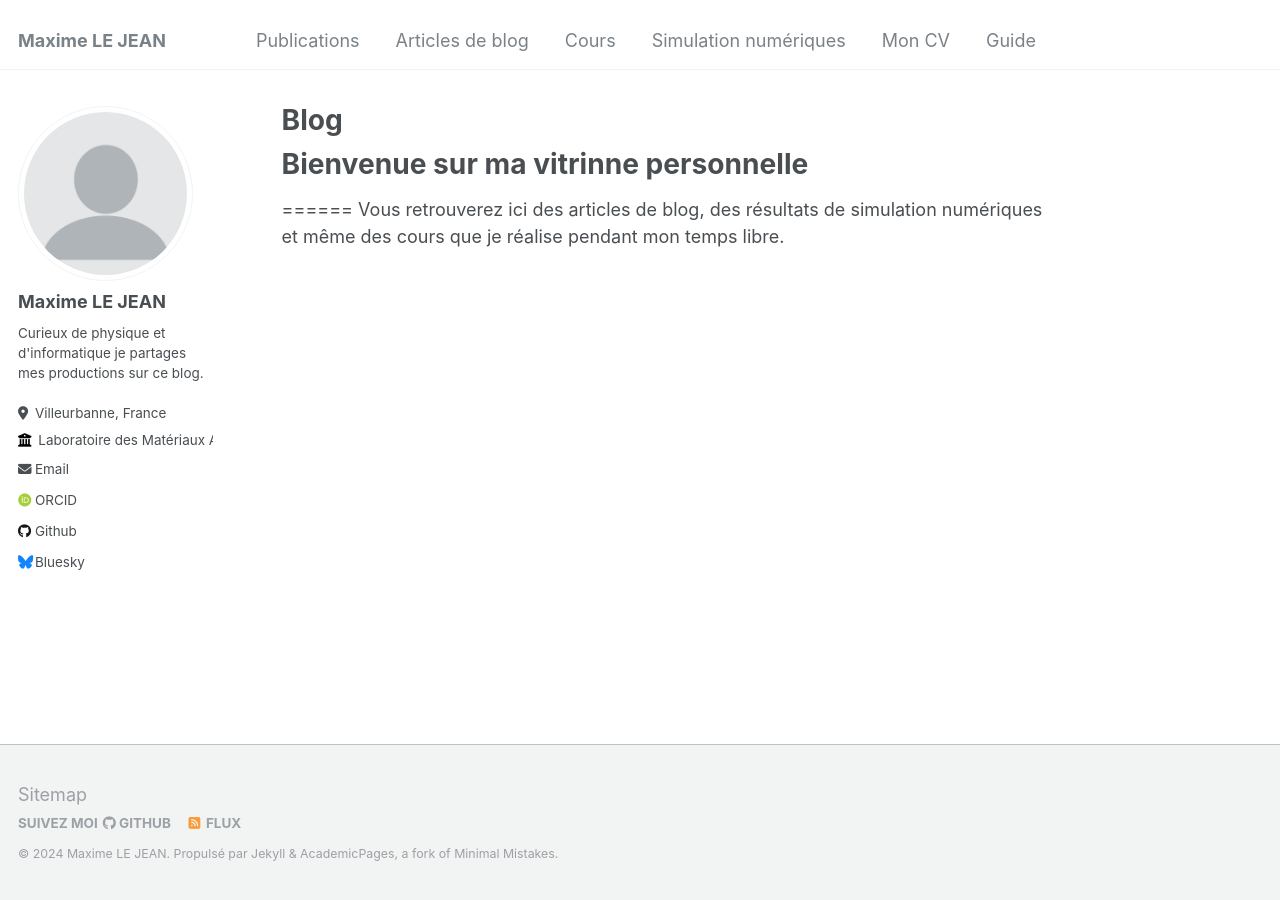
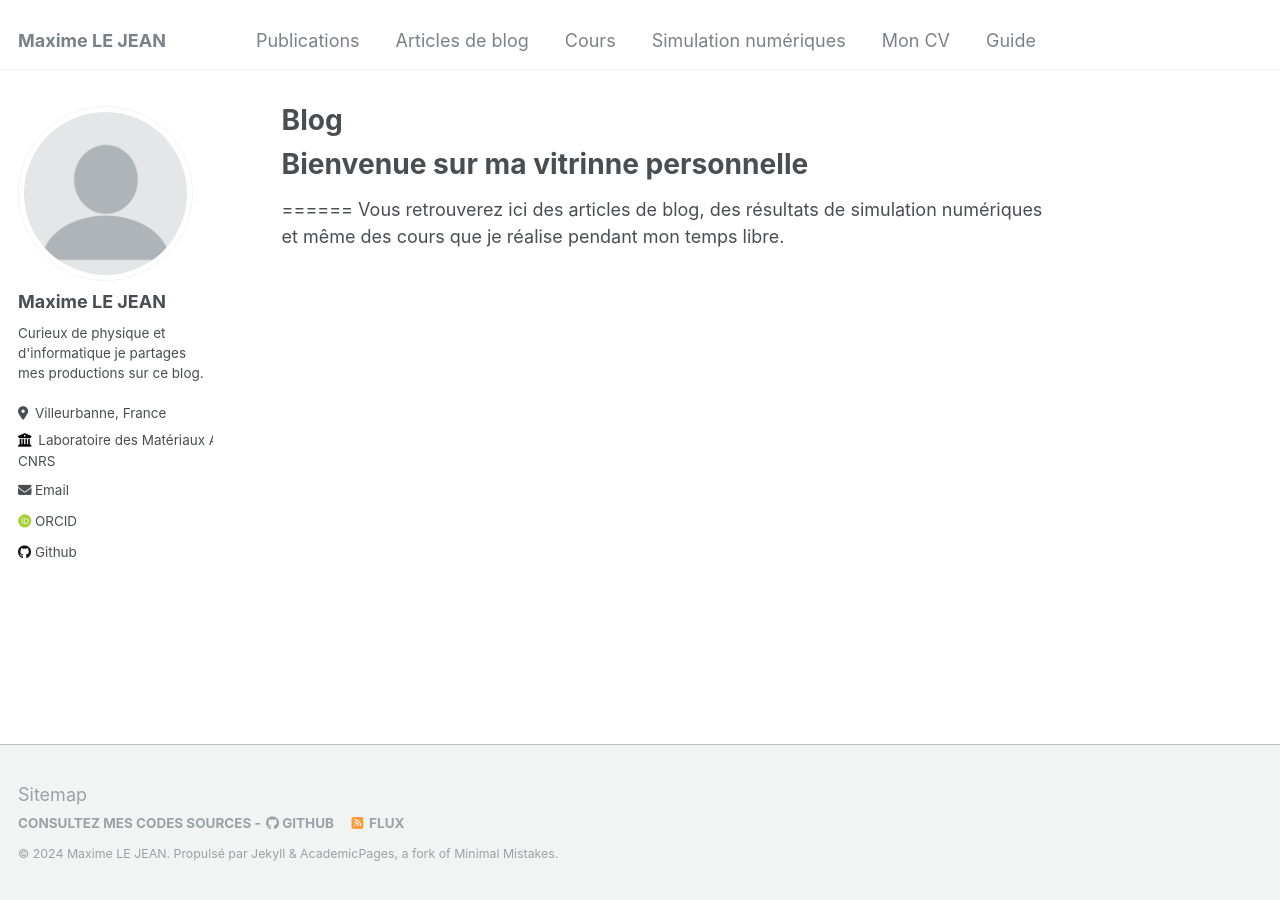
Before and after one commit to Maxime-LEJEAN/Maxime-LEJEAN.github.io, a Jekyll site: the page built from _pages/about.md, in a window 1280 px wide. Built offline with Jekyll 4.4.1, drawn with Linux system fonts in a browser that asks for light colours; some web fonts are replaced.

Commit message:
Editing small details

```diff
--- a/_config.yml
+++ b/_config.yml
@@ -26,7 +26,7 @@ author:
   pronouns         : # example: "she/her"
   bio              : "Curieux de physique et d'informatique je partages mes productions sur ce blog."
   location         : "Villeurbanne, France"
-  employer         : "Laboratoire des Matériaux Avancés // CNRS"
+  employer         : "Laboratoire des Matériaux Avancés<br>CNRS"
   uri              : # URL
   email            : "maxime.le-jean@protonmail.com"
 
@@ -48,7 +48,7 @@ author:
   stackoverflow    : # User number or user number and name (i.e., use "1" or "1/jeff-atwood")
 
   # Social media
-  bluesky          : "bsky.app" # Replace this with you Bluesky username
+  bluesky          : # Username
   facebook         : # Username
   flickr           : # Username
   foursquare       : # Username
--- a/_data/ui-text.yml
+++ b/_data/ui-text.yml
@@ -113,7 +113,7 @@ fr: &DEFAULT_FR
   comments_title             :
   more_label                 : "Lire plus"
   related_label              : "Vous pourriez aimer"
-  follow_label               : "Suivez moi"
+  follow_label               : "Consultez mes codes sources -"
   feed_label                 : "Flux"
   powered_by                 : "Propulsé par"
   website_label              : "Site"
```
